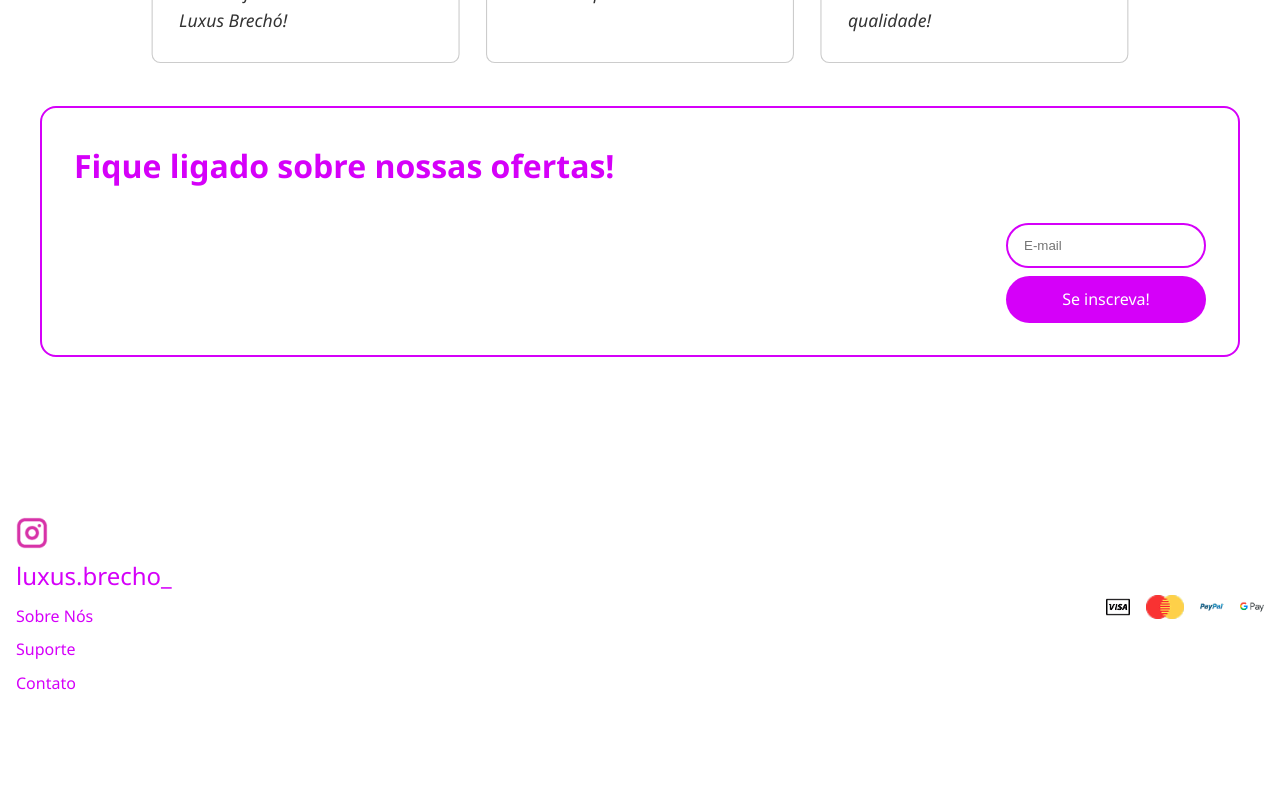
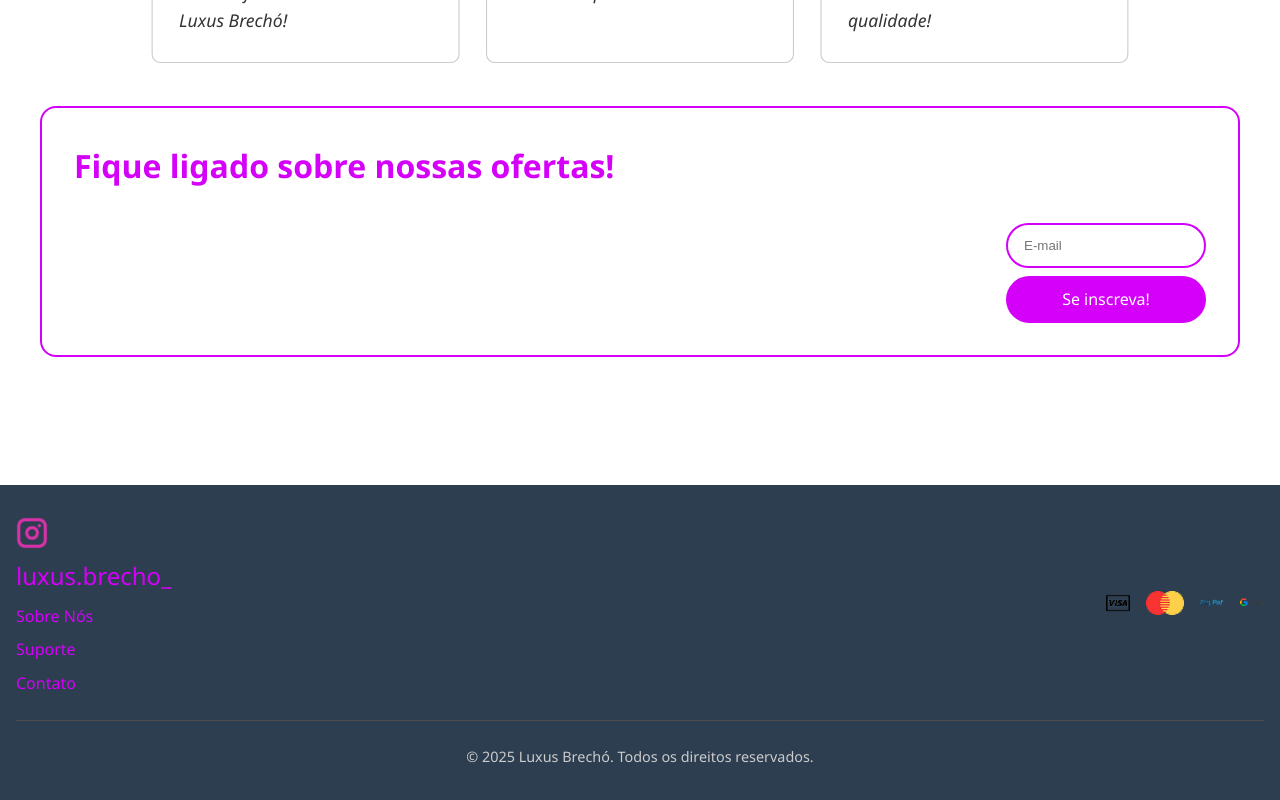
Before and after one commit to CaiqueAzevedo65/Luxus-Brecho, a React (Vite) app in the folder luxos-brecho/: page / in a window 1280 px wide. Shown: the part 2771-3571 px from the top of the page. Before the commit the page ends 3499 px from the top, so only its background shows below. Built offline with nearby package versions, Linux system fonts and the light colour scheme; a web font is replaced by a local one.

Commit message:
refactor(footer): melhora acessibilidade e semântica

```diff
--- a/luxos-brecho/src/components/Footer/index.css
+++ b/luxos-brecho/src/components/Footer/index.css
@@ -1,7 +1,9 @@
 /* Footer Styles */
 .footer {
-  background: none !important;
-  padding: 2rem 1rem !important;
+  background-color: var(--dark);
+  color: var(--light);
+  padding: 2rem 1rem;
+  margin-top: 4rem;
 }
 .footer-content {
 
@@ -24,7 +26,10 @@
   font-size: 1.5rem;
   color: var(--pink);
 }
-.footer-nav {
+.footer-nav ul {
+  list-style: none;
+  margin: 0;
+  padding: 0;
   display: flex;
   flex-direction: column;
   gap: 0.5rem;
@@ -33,13 +38,34 @@
   color: var(--pink);
   text-decoration: none;
 }
-.footer-right {
+.footer-right ul {
+  list-style: none;
+  margin: 0;
+  padding: 0;
   display: flex;
   gap: 1rem;
 }
 .footer-right img {
   height: 24px;
+  transition: opacity 0.2s ease-in-out;
 }
+
+.footer-right img:hover {
+  opacity: 0.7;
+}
+.footer-copyright {
+  text-align: center;
+  padding-top: 1.5rem;
+  border-top: 1px solid var(--light-gray, #4e4e4e); /* Use uma variável ou cor fallback */
+  margin-top: 1.5rem;
+}
+
+.footer-copyright p {
+  margin: 0;
+  font-size: 0.9rem;
+  color: var(--light-gray, #ccc); /* Use uma variável ou cor fallback */
+}
+
 @media (max-width: 768px) {
   .footer-content {
     flex-direction: column;
@@ -47,159 +73,6 @@
   }
   .footer-right {
     margin-top: 1rem;
-  }
-}
-.footer {
-  background-color: var(--dark);
-  color: var(--light);
-  padding: 4rem 0 0;
-  margin-top: 4rem;
-}
-
-.footer-container {
-
-  margin: 0 auto;
-  padding: 0 2rem;
-  display: grid;
-  grid-template-columns: repeat(auto-fit, minmax(250px, 1fr));
-  gap: 2rem;
-}
-
-.footer-section {
-  margin-bottom: 2rem;
-}
-
-.footer-section h3 {
-  color: #fff;
-  font-size: 1.3rem;
-  margin-bottom: 1.5rem;
-  position: relative;
-  padding-bottom: 0.8rem;
-}
-
-.footer-section h3::after {
-  content: '';
-  position: absolute;
-  left: 0;
-  bottom: 0;
-  width: 50px;
-  height: 2px;
-  background-color: var(--red);
-}
-
-.footer-section p {
-  line-height: 1.6;
-  color: #bdc3c7;
-  margin-bottom: 1.5rem;
-}
-
-.footer-links {
-  list-style: none;
-  padding: 0;
-  margin: 0;
-}
-
-.footer-links li {
-  margin-bottom: 0.8rem;
-}
-
-.footer-links a {
-  color: #bdc3c7;
-  text-decoration: none;
-  transition: color 0.3s ease, padding-left 0.3s ease;
-  display: block;
-}
-
-.footer-links a:hover {
-  color: #e74c3c;
-  padding-left: 5px;
-}
-
-.contact-info {
-  list-style: none;
-  padding: 0;
-  margin: 0 0 1.5rem;
-}
-
-.contact-info li {
-  display: flex;
-  align-items: center;
-  margin-bottom: 0.8rem;
-  color: #bdc3c7;
-}
-
-.contact-info .material-icons {
-  margin-right: 10px;
-  color: #e74c3c;
-  font-size: 1.2rem;
-}
-
-.social-links {
-  display: flex;
-  gap: 1rem;
-  margin-top: 1.5rem;
-}
-
-.social-links a {
-  display: flex;
-  align-items: center;
-  justify-content: center;
-  width: 36px;
-  height: 36px;
-  background-color: #34495e;
-  color: var(--light);
-  border-radius: 50%;
-  text-decoration: none;
-  transition: all 0.3s ease;
-}
-
-.social-links a:hover {
-  background-color: var(--red);
-  transform: translateY(-3px);
-}
-
-.footer-bottom {
-  background-color: #1a252f;
-  padding: 1.5rem 0;
-  text-align: center;
-  margin-top: 3rem;
-}
-
-.footer-bottom p {
-  margin: 0;
-  color: #7f8c8d;
-  font-size: 0.9rem;
-}
-
-/* Responsive Design */
-@media (max-width: 768px) {
-  .footer-container {
-    grid-template-columns: 1fr;
-    gap: 2.5rem;
-  }
-
-  .footer-section {
-    text-align: center;
-  }
-
-  .footer-section h3::after {
-    left: 50%;
-    transform: translateX(-50%);
-  }
-
-  .footer-links {
-    display: flex;
-    flex-wrap: wrap;
-    justify-content: center;
-    gap: 1rem;
-  }
-
-  .footer-links li {
-    margin: 0;
-  }
-
-  .social-links {
-    justify-content: center;
   }
 }
 
--- a/luxos-brecho/src/components/Footer/index.jsx
+++ b/luxos-brecho/src/components/Footer/index.jsx
@@ -8,23 +8,30 @@ import paypalLogo from '../../assets/paypal 1.png';
 import gpayLogo from '../../assets/pagamento-do-google 1.png';
 
 const Footer = () => (
-  <footer className="footer">
+  <footer className="footer" role="contentinfo">
     <div className="footer-content">
       <div className="footer-left">
         <img src={instagramIcon} alt="Instagram" className="footer-instagram" />
         <a href="https://www.instagram.com/luxus.brecho_/" target="_blank" rel="noopener noreferrer" className="footer-brand">luxus.brecho_</a>
-        <nav className="footer-nav">
-          <Link to="/sobre">Sobre Nós</Link>
-          <Link to="/suporte">Suporte</Link>
-          <Link to="/contato">Contato</Link>
+        <nav className="footer-nav" aria-label="Footer Navigation">
+          <ul>
+            <li><Link to="/sobre">Sobre Nós</Link></li>
+            <li><Link to="/suporte">Suporte</Link></li>
+            <li><Link to="/contato">Contato</Link></li>
+          </ul>
         </nav>
       </div>
-      <div className="footer-right">
-        <img src={visaLogo} alt="Visa" />
-        <img src={mastercardLogo} alt="Mastercard" />
-        <img src={paypalLogo} alt="PayPal" />
-        <img src={gpayLogo} alt="G Pay" />
+      <div className="footer-right" aria-label="Métodos de Pagamento">
+        <ul>
+          <li><img src={visaLogo} alt="Visa" /></li>
+          <li><img src={mastercardLogo} alt="Mastercard" /></li>
+          <li><img src={paypalLogo} alt="PayPal" /></li>
+          <li><img src={gpayLogo} alt="G Pay" /></li>
+        </ul>
       </div>
+    </div>
+    <div className="footer-copyright">
+      <p>© {new Date().getFullYear()} Luxus Brechó. Todos os direitos reservados.</p>
     </div>
   </footer>
 );
```
